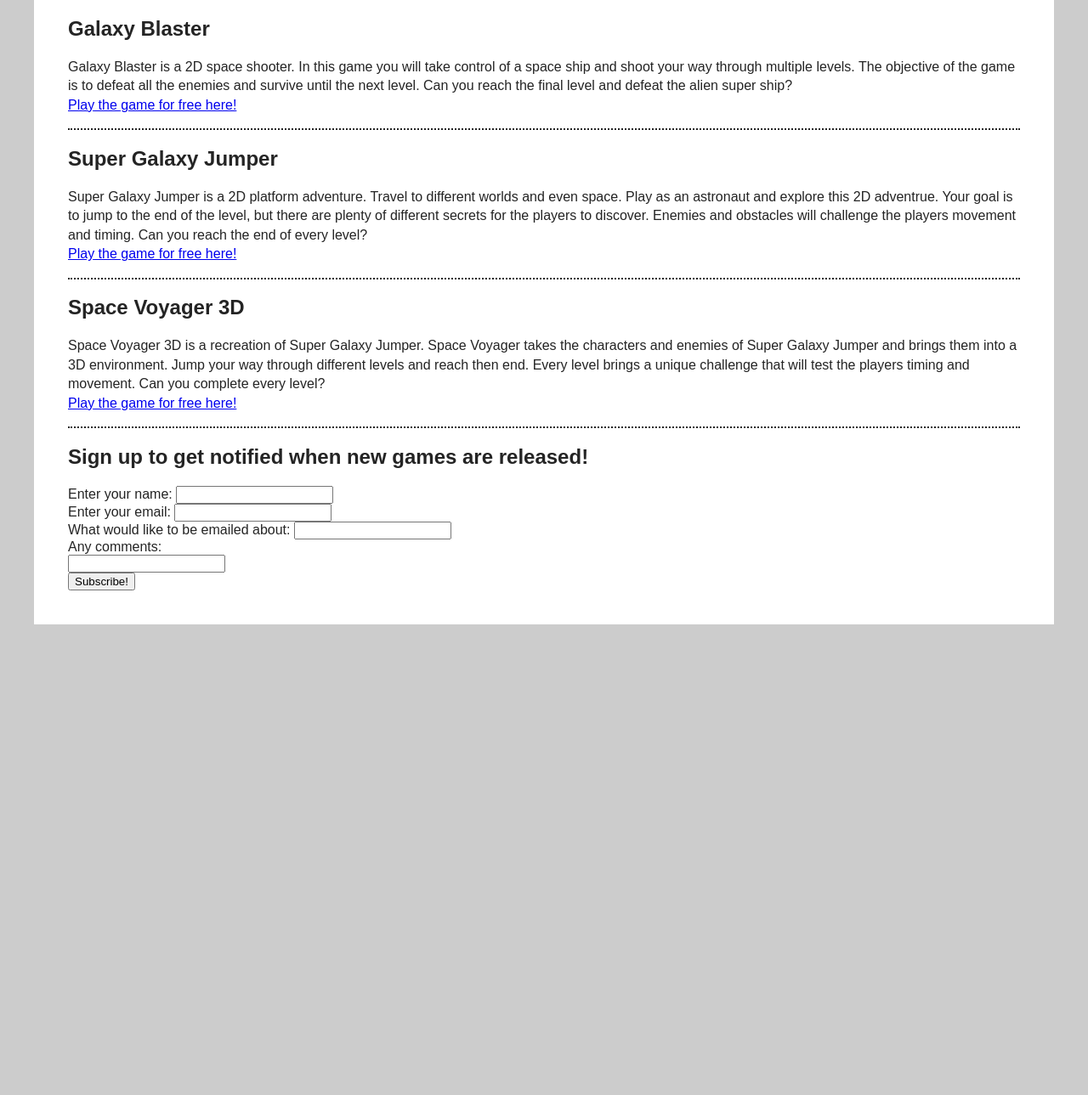
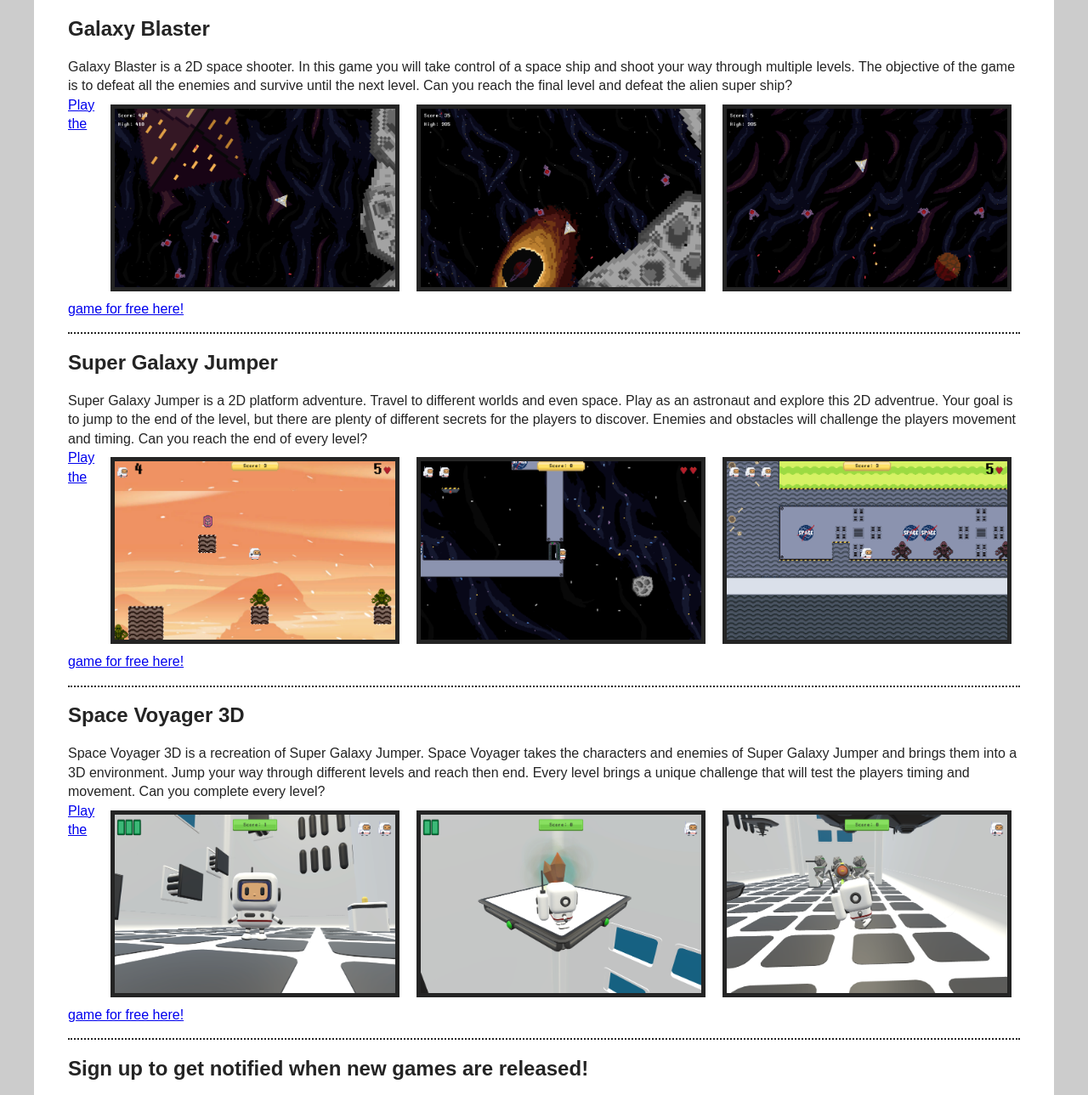
Before and after one commit to galesew1/MI349_Final, a plain HTML site: page games.html in a window 1280 px wide. Shown: the part 360-1649 px from the top of the page at 85% size. Before the commit the page ends 1135 px from the top, so only its background shows below. Drawn offline with Linux system fonts and the light colour scheme.

Commit message:
Image changes

```diff
--- a/games.html
+++ b/games.html
@@ -23,12 +23,18 @@
             <h2>Galaxy Blaster</h2>
             <p>Galaxy Blaster is a 2D space shooter. In this game you will take control of a space ship and shoot your way through multiple levels. The objective of the game is to defeat all the enemies and survive until the next level. Can you reach the final level and defeat the alien super ship?
             <br>
+            <img src="GB1.png" alt="Spaceship Fighting Enemies in the first level">
+            <img src="GB2.png" alt="Spaceship retreating from enemies in the second level">
+            <img src="GB3.png" alt="Spaceship fighting the final boss alien ship">
             <a href="https://galesew1.itch.io/galaxy-blaster">Play the game for free here!</a></p>
         </article>
         <article>
             <h2>Super Galaxy Jumper</h2>
             <p>Super Galaxy Jumper is a 2D platform adventure. Travel to different worlds and even space. Play as an astronaut and explore this 2D adventrue. Your goal is to jump to the end of the level, but there are plenty of different secrets for the players to discover. Enemies and obstacles will challenge the players movement and timing. Can you reach the end of every level?
                 <br>
+                <img src="GJ1.png" alt="Astronaut exploring a hidden area">
+                <img src="GJ2.png" alt="Astronaut exploring space">
+                <img src="GJ3.png" alt="Astronaut exploring orange planet">
                 <a href="https://galesew1.itch.io/super-galaxy-jumper">Play the game for free here!</a></p>
                 </p>
         </article>
@@ -36,6 +42,9 @@
             <h2>Space Voyager 3D</h2>
             <p> Space Voyager 3D is a recreation of Super Galaxy Jumper. Space Voyager takes the characters and enemies of Super Galaxy Jumper and brings them into a 3D environment. Jump your way through different levels and reach then end. Every level brings a unique challenge that will test the players timing and movement. Can you complete every level?
             <br>
+            <img src="SV1.png" alt="Astronaut running from 3 enemies">
+            <img src="SV2.png" alt="Astronaut reaching the end of level 2">
+            <img src="SV3.png" alt="Astronaut looking at moving platforms">
             <a href="https://galesew1.itch.io/space-voyager-3d">Play the game for free here!</a></p>
             </p>
         </article>
--- a/style.css
+++ b/style.css
@@ -31,8 +31,8 @@ p {
 }
 img {
     border: 5px solid #242424;
-    height: 160px;
-    width: 150px;
+    height: 210px;
+    width: 330px;
     float: right;
     margin-left: 10px;
     margin-top: 10px;
```
Also changed, not shown: GB1.png (added), GB2.png (added), GB3.png (added), GJ1.png (added), GJ2.png (added), GJ3.png (added), Ryan.jpeg (added), SV1.png (added), SV2.png (added), SV3.png (added).
